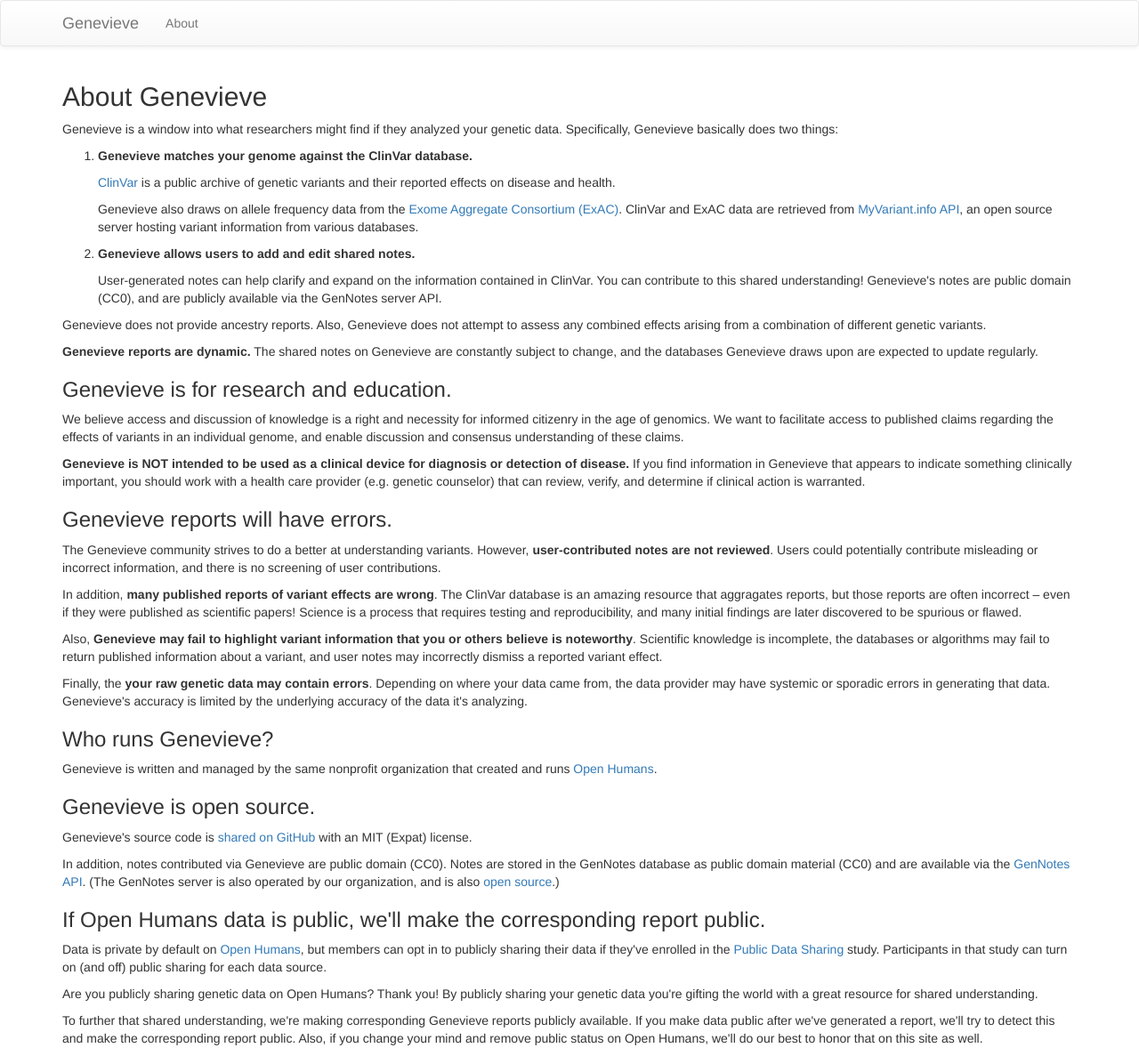
After one commit to madprime/genevieve, a Django app: page /about/ in a window 1280 px wide. The commit adds this page. Shown: the whole page at 89% size. Run offline with Django 3.2, Linux system fonts and the light colour scheme; parts of the project's set-up code (start-up, migrations or seed data) failed here and were passed over; some libraries are stand-ins or nearby versions.

```diff
--- a/genevieve_client/templates/base.html
+++ b/genevieve_client/templates/base.html
@@ -57,7 +57,7 @@
         <!-- Collect the nav links, forms, and other content for toggling -->
         <div class="collapse navbar-collapse" id="navbar-main-collapse">
           <ul class="nav navbar-nav">
-            <li><a href="{% url 'genome_report_list' %}">Genome reports</a></li>
+            <li><a href="{% url 'about' %}">About</a></li>
             <!-- Fill this with menu items as needed.
             <li><a href="#">Link</a></li>
             -->
@@ -66,8 +66,6 @@
           <ul class="nav navbar-nav navbar-right">
             {% if user.is_authenticated %}
             <li><a href="{% url 'account_logout' %}">Log out</a></li>
-            {% else %}
-            <li><a href="{% url 'account_login' %}">Log in</a></li>
             {% endif %}
           </ul>
         </div><!-- /.navbar-collapse -->
--- /dev/null
+++ b/genevieve_client/templates/genevieve_client/about.html
@@ -0,0 +1,8 @@
+{% extends 'base.html' %}
+
+
+{% block content %}
+
+{% include 'genevieve_client/partial_about.html' %}
+
+{% endblock %}
--- a/genevieve_client/templates/genevieve_client/genome_import.html
+++ b/genevieve_client/templates/genevieve_client/genome_import.html
@@ -1,7 +1,7 @@
 {% extends 'base.html' %}
 
 {% block content %}
-{% if request.user.gennoteseditor.genome_upload_enabled %}
+{% if request.user.genevieveuser.genome_upload_enabled %}
 <p>Import genome:</p>
 
 <form role="form" action="{% url 'genome_import' %}" method="post"
--- a/genevieve_client/templates/genevieve_client/genomereport_reprocess.html
+++ b/genevieve_client/templates/genevieve_client/genomereport_reprocess.html
@@ -9,7 +9,7 @@
   Reprocess genome report ID {{ genomereport.id }}?
 </p>
 <p>
-  This will destroy the current report. You may want to download a CSV copy
+  This might destroy the current report. You may want to download a PDF copy
   for your records.
 </p>
 <form action="." method="POST">
--- /dev/null
+++ b/genevieve_client/templates/genevieve_client/partial_about.html
@@ -0,0 +1,32 @@
+<h2>About Genevieve</h2>
+
+{% include 'genevieve_client/partial_about_intro.html' %}
+
+{% include 'genevieve_client/partial_education_and_research.html' %}
+
+{% include 'genevieve_client/partial_contains_errors.html' %}
+
+<h3>Who runs Genevieve?</h3>
+
+<p>
+  Genevieve is written and managed by the same nonprofit organization that
+  created and runs <a href="https://openhumans.org">Open Humans</a>.
+</p>
+
+<h3>Genevieve is open source.</h3>
+
+<p>
+  Genevieve's source code is
+  <a href="https://github.com/PersonalGenomesOrg/genevieve">shared on GitHub</a>
+  with an MIT (Expat) license.
+</p>
+<p>
+  In addition, notes contributed via Genevieve are public domain (CC0). Notes
+  are stored in the GenNotes database as public domain material (CC0) and
+  are available via the
+  <a href="https://gennotes.herokuapp.com/api-guide">GenNotes API</a>. (The
+  GenNotes server is also operated by our organization, and is also
+  <a href="https://github.com/PersonalGenomesOrg/gennotes">open source</a>.)
+</p>
+
+{% include 'genevieve_client/partial_public_reports.html' %}
--- /dev/null
+++ b/genevieve_client/templates/genevieve_client/partial_about_intro.html
@@ -0,0 +1,46 @@
+<p>
+  Genevieve is a window into what researchers might find if they analyzed your
+  genetic data. Specifically, Genevieve basically does two things:
+</p>
+<ol>
+  <li>
+    <p>
+      <b>Genevieve matches your genome against the ClinVar database.</b>
+    </p>
+    <p>
+      <a href="http://www.ncbi.nlm.nih.gov/clinvar/intro/">ClinVar</a> is a
+      public archive of genetic variants and their reported effects on disease
+      and health.
+    </p>
+    <p>
+      Genevieve also draws on allele frequency data from the
+      <a href="http://exac.broadinstitute.org/">Exome Aggregate
+      Consortium (ExAC)</a>. ClinVar and ExAC data are retrieved from
+      <a href="http://myvariant.info/">MyVariant.info API</a>, an open source
+      server hosting variant information from various databases.
+    </p>
+  </li>
+  <li>
+    <p>
+      <b>Genevieve allows users to add and edit shared notes.</b>
+    </p>
+    <p>
+      User-generated notes can help clarify and expand on the information
+      contained in ClinVar. You can contribute to this shared understanding!
+      Genevieve's notes are public domain (CC0), and are publicly available via
+      the GenNotes server API.
+    </p>
+  </li>
+</ol>
+
+<p>
+  Genevieve does not provide ancestry reports. Also, Genevieve does not attempt
+  to assess any combined effects arising from a combination of different
+  genetic variants.
+</p>
+
+<p>
+  <b>Genevieve reports are dynamic.</b> The shared notes on Genevieve are
+  constantly subject to change, and the databases Genevieve draws upon are
+  expected to update regularly.
+</p>
--- /dev/null
+++ b/genevieve_client/templates/genevieve_client/partial_contains_errors.html
@@ -0,0 +1,27 @@
+<h3>Genevieve reports will have errors.</h3>
+<p>
+  The Genevieve community strives to do a better at understanding variants.
+  However, <b>user-contributed notes are not reviewed</b>. Users could
+  potentially contribute misleading or incorrect information, and there is no
+  screening of user contributions.
+</p>
+<p>
+  In addition, <b>many published reports of variant effects are wrong</b>.
+  The ClinVar database is an amazing resource that aggragates reports, but
+  those reports are often incorrect &ndash; even if they were published as
+  scientific papers! Science is a process that requires testing and
+  reproducibility, and many initial findings are later discovered to be
+  spurious or flawed.
+</p>
+<p>
+  Also, <b>Genevieve may fail to highlight variant information that you or
+  others believe is noteworthy</b>. Scientific knowledge is incomplete, the
+  databases or algorithms may fail to return published information about a
+  variant, and user notes may incorrectly dismiss a reported variant effect.
+</p>
+<p>
+  Finally, the <b>your raw genetic data may contain errors</b>. Depending on
+  where your data came from, the data provider may have systemic or sporadic
+  errors in generating that data. Genevieve's accuracy is limited by the
+  underlying accuracy of the data it's analyzing.
+</p>
--- /dev/null
+++ b/genevieve_client/templates/genevieve_client/partial_education_and_research.html
@@ -0,0 +1,14 @@
+<h3>Genevieve is for research and education.</h3>
+<p>
+  We believe access and discussion of knowledge is a right and necessity for
+  informed citizenry in the age of genomics. We want to facilitate access to
+  published claims regarding the effects of variants in an individual genome,
+  and enable discussion and consensus understanding of these claims.
+</p>
+<p>
+  <b>Genevieve is NOT intended to be used as a clinical device for diagnosis or
+  detection of disease.</b> If you find information in Genevieve that appears to
+  indicate something clinically important, you should work with a health care
+  provider (e.g. genetic counselor) that can review, verify, and determine
+  if clinical action is warranted.
+</p>
--- /dev/null
+++ b/genevieve_client/templates/genevieve_client/partial_public_reports.html
@@ -0,0 +1,20 @@
+<h3>If Open Humans data is public, we'll make the corresponding report public.</h3>
+<p>
+  Data is private by default on <a href="https://www.openhumans.org/">Open
+  Humans</a>, but members can opt in to publicly sharing their data if they've
+  enrolled in the <a href="https://www.openhumans.org/public-data/">Public Data
+  Sharing</a> study. Participants in that study can turn on (and off) public
+  sharing for each data source.
+</p>
+<p>
+  Are you publicly sharing genetic data on Open Humans? Thank you! By publicly
+  sharing your genetic data you're gifting the world with a great resource for
+  shared understanding.
+</p>
+<p>
+  To further that shared understanding, we're making corresponding Genevieve
+  reports publicly available. If you make data public after we've generated a
+  report, we'll try to detect this and make the corresponding report public.
+  Also, if you change your mind and remove public status on Open Humans, we'll
+  do our best to honor that on this site as well.
+</p>
--- a/genevieve_client/urls.py
+++ b/genevieve_client/urls.py
@@ -2,6 +2,7 @@ from django.conf.urls import include, url
 from django.contrib import admin
 
 from .views import (AuthorizeGennotesView,
+                    AuthorizeOpenHumansView,
                     HomeView,
                     GenomeImportView,
                     GenomeReportDetailView,
@@ -15,6 +16,9 @@ urlpatterns = [
     # url(r'^blog/', include('blog.urls')),
 
     url(r'^$', HomeView.as_view(), name='home'),
+
+    url(r'about/$', HomeView.as_view(template_name='genevieve_client/about.html'),
+        name='about'),
 
     url(r'genome_import/', GenomeImportView.as_view(), name='genome_import'),
 
@@ -32,6 +36,8 @@ urlpatterns = [
 
     url(r'authorize_gennotes/', AuthorizeGennotesView.as_view(),
         name='authorize_gennotes'),
+    url(r'authorize_openhumans/', AuthorizeOpenHumansView.as_view(),
+        name='authorize_openhumans'),
 
     url(r'^admin/', include(admin.site.urls)),
 
--- a/genevieve_client/views.py
+++ b/genevieve_client/views.py
@@ -10,12 +10,12 @@ from django.contrib import messages
 from django.core.urlresolvers import reverse_lazy, reverse
 from django.http import HttpResponseRedirect
 from django.utils.decorators import method_decorator
-from django.views.generic.detail import (SingleObjectMixin,
-                                         SingleObjectTemplateResponseMixin)
+from django.views.generic.detail import SingleObjectMixin
 from django.views.generic import (DetailView, FormView, ListView,
-                                  RedirectView, TemplateView, UpdateView)
+                                  RedirectView, TemplateView)
 
-from .models import GennotesEditor, GenomeReport, OpenHumansUser, Variant
+from .models import (GennotesEditor, GenomeReport, GenevieveUser,
+                     OpenHumansUser, Variant)
 from .forms import GenomeUploadForm
 from .tasks import produce_genome_report
 
@@ -51,11 +51,34 @@ class HomeView(TemplateView):
     def get_context_data(self, **kwargs):
         kwargs.update({
             'genevieve_admin_email': settings.GENEVIEVE_ADMIN_EMAIL,
-            'gennotes_auth_url': GennotesEditor.GENNOTES_AUTH_URL,
-            'gennotes_server': GennotesEditor.GENNOTES_SERVER,
-            'gennotes_signup_url': GennotesEditor.GENNOTES_SIGNUP_URL,
+            'gennotes_auth_url': GennotesEditor.AUTH_URL,
+            'gennotes_url': GennotesEditor.BASE_URL,
+            'gennotes_signup_url': GennotesEditor.SIGNUP_URL,
+            'openhumans_auth_url': OpenHumansUser.AUTH_URL,
+            'genomereport_list': (
+                GenomeReport.objects.filter(user=self.request.user) if
+                self.request.user.is_authenticated() else []),
         })
         return super(HomeView, self).get_context_data(**kwargs)
+
+    def post(self, request, **kwargs):
+        terms_categories = ['education_and_research', 'contains_errors',
+                            'incomplete', 'public', 'terms']
+        if all([item in request.POST and request.POST[item] == 'on' for
+                item in terms_categories]):
+            gvuser, _ = GenevieveUser.objects.get_or_create(user=request.user)
+            gvuser.agreed_to_terms = True
+            gvuser.save()
+            try:
+                ohuser = OpenHumansUser.objects.get(user=request.user)
+                ohuser.perform_genome_reports()
+            except OpenHumansUser.DoesNotExist:
+                pass
+        else:
+            messages.error(
+                request, 'Please agree to our terms of use and indicate you '
+                'understand important aspects of Genevieve.')
+        return super(HomeView, self).get(request, **kwargs)
 
 
 class AuthorizeOpenHumansView(RedirectView):
@@ -64,13 +87,14 @@ class AuthorizeOpenHumansView(RedirectView):
 
     @staticmethod
     def _exchange_code(code):
+        data = {
+            'grant_type': 'authorization_code',
+            'code': code,
+            'redirect_uri': OpenHumansUser.REDIRECT_URI
+        }
         token_response = requests.post(
-            GennotesEditor.GENNOTES_TOKEN_URL,
-            data={
-                'grant_type': 'authorization_code',
-                'code': code,
-                'redirect_uri': OpenHumansUser.REDIRECT_URI
-            },
+            OpenHumansUser.TOKEN_URL,
+            data=data,
             auth=requests.auth.HTTPBasicAuth(
                 OpenHumansUser.CLIENT_ID, OpenHumansUser.CLIENT_SECRET
             )
@@ -104,12 +128,16 @@ class AuthorizeOpenHumansView(RedirectView):
                 login(request, user)
                 messages.success(request, ('Logged in via Open Humans.'))
             except OpenHumansUser.DoesNotExist:
-                new_username = make_unique_username(
-                    base='openhumans_{}'.format(user_data['project_member_id']))
-                new_user = User(username=new_username)
-                new_user.save()
+                if request.user.is_authenticated():
+                    user = request.user
+                else:
+                    new_username = make_unique_username(
+                        base='openhumans_{}'.format(user_data['project_member_id']))
+                    new_user = User(username=new_username)
+                    new_user.save()
+                    user = new_user
                 openhumansuser = OpenHumansUser(
-                    user=new_user,
+                    user=user,
                     connected_id=user_data['project_member_id'],
                     access_token=token_data['access_token'],
                     refresh_token=token_data['refresh_token'],
@@ -117,13 +145,13 @@ class AuthorizeOpenHumansView(RedirectView):
                         datetime.datetime.now() +
                         datetime.timedelta(seconds=token_data['expires_in'])))
                 openhumansuser.save()
-                new_user.backend = (
+                user.backend = (
                     'genevieve_client.auth_backends.AuthenticationBackend')
-                login(request, new_user)
-                messages.success(request, 'Logged in via Open Humans.')
+                login(request, user)
+                messages.success(request, 'Open Humans account connected!')
         else:
             messages.error(request, 'Failed to authorize Open Humans!')
-        return super(AuthorizeGennotesView, self).get(
+        return super(AuthorizeOpenHumansView, self).get(
             request, *args, **kwargs)
 
 
@@ -134,7 +162,7 @@ class AuthorizeGennotesView(RedirectView):
     @staticmethod
     def _exchange_code(code):
         token_response = requests.post(
-            GennotesEditor.GENNOTES_TOKEN_URL,
+            GennotesEditor.TOKEN_URL,
             data={
                 'grant_type': 'authorization_code',
                 'code': code,
@@ -149,7 +177,7 @@ class AuthorizeGennotesView(RedirectView):
     @staticmethod
     def _get_user_data(access_token):
         user_data_response = requests.get(
-            GennotesEditor.GENNOTES_USER_URL,
+            GennotesEditor.USER_URL,
             headers={'Authorization': 'Bearer {}'.format(access_token)})
         return user_data_response.json()
 
@@ -160,7 +188,7 @@ class AuthorizeGennotesView(RedirectView):
 
             try:
                 gennotes_editor = GennotesEditor.objects.get(
-                    gennotes_id=user_data['id'])
+                    connected_id=user_data['id'])
                 gennotes_editor.access_token = token_data['access_token']
                 gennotes_editor.refresh_token = token_data['refresh_token']
                 gennotes_editor.token_expiration = (
@@ -183,7 +211,7 @@ class AuthorizeGennotesView(RedirectView):
                 new_user.save()
                 gennotes_editor = GennotesEditor(
                     user=new_user,
-                    gennotes_id=user_data['id'],
+                    connected_id=user_data['id'],
                     gennotes_username=user_data['username'],
                     gennotes_email=user_data['email'],
                     access_token=token_data['access_token'],
@@ -216,7 +244,7 @@ class GenomeImportView(FormView):
 
     def form_valid(self, form):
         # Double-check that user has permission to upload genome.
-        if not self.request.user.gennoteseditor.genome_upload_enabled:
+        if not self.request.user.genevieveuser.genome_upload_enabled:
             print "Not authorized for genome upload??"
             messages.error(self.request,
                            'Account not authorized to upload genomes.')
@@ -280,7 +308,7 @@ class GenomeReportDetailView(DetailView):
                            self.object.genomevariant_set.all()}
         gennotes_data = {
             res['b37_id']: res for res in
-            requests.get('{}/api/variant/'.format(settings.GENNOTES_SERVER),
+            requests.get('{}/api/variant/'.format(settings.GENNOTES_URL),
                          params={'variant_list': json.dumps(
                                  genome_variants.keys()),
                                  'page_size': 10000}
@@ -341,8 +369,6 @@ class GenomeReportReprocessView(DetailView):
 
     def post(self, request, *args, **kwargs):
         genome_report = self.get_object()
-        for genomevar in genome_report.genomevariant_set.all():
-            genomevar.delete()
         produce_genome_report.delay(
             genome_report=GenomeReport.objects.get(pk=genome_report.id))
         messages.success(request,
```
Also changed, not shown: genevieve_client/models.py (+121 -9 lines), genevieve_client/settings.py (+9 -4 lines), genevieve_client/tasks.py (+9 -3 lines), genevieve_client/templates/genevieve_client/home.html (+121 -16 lines), 1 other file.
